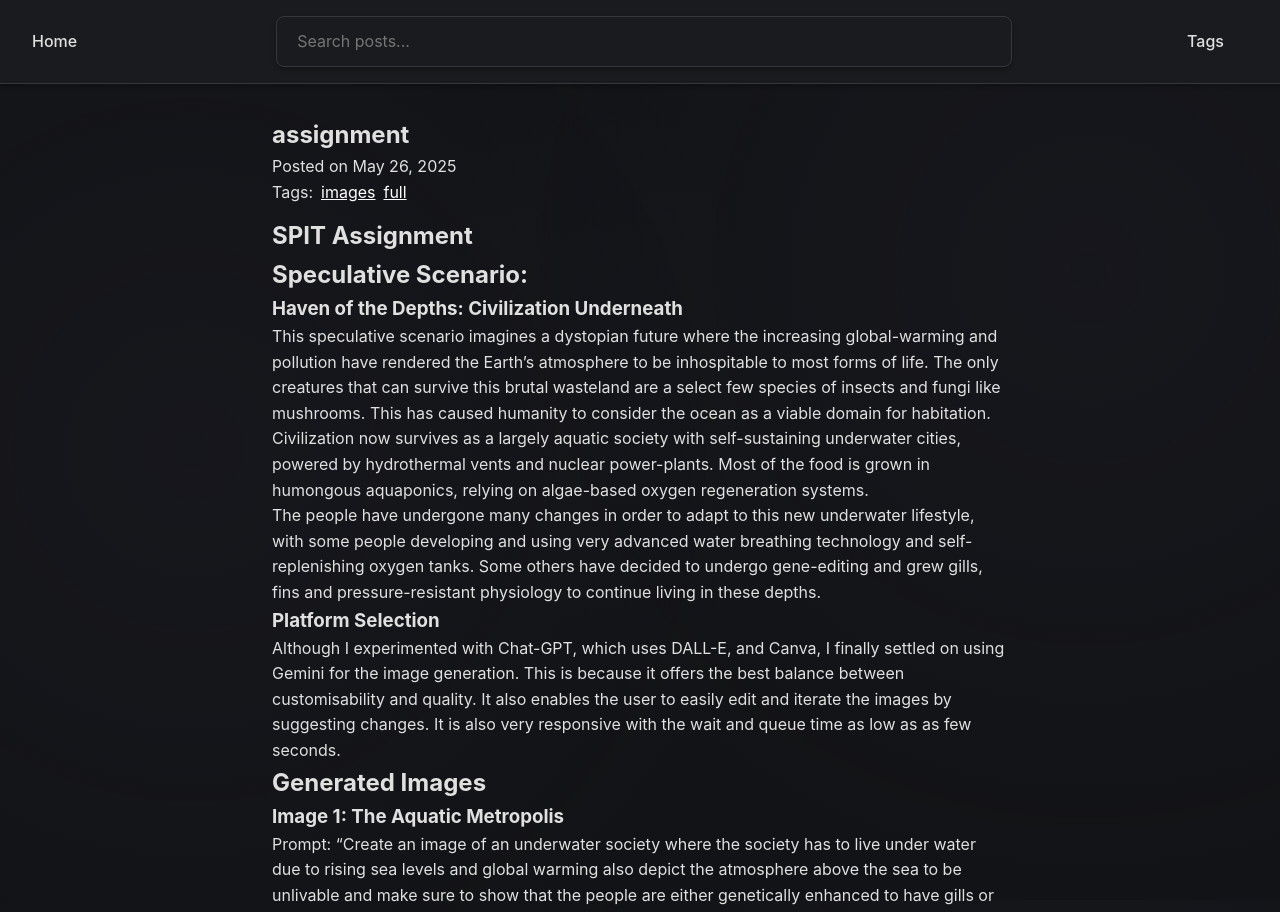
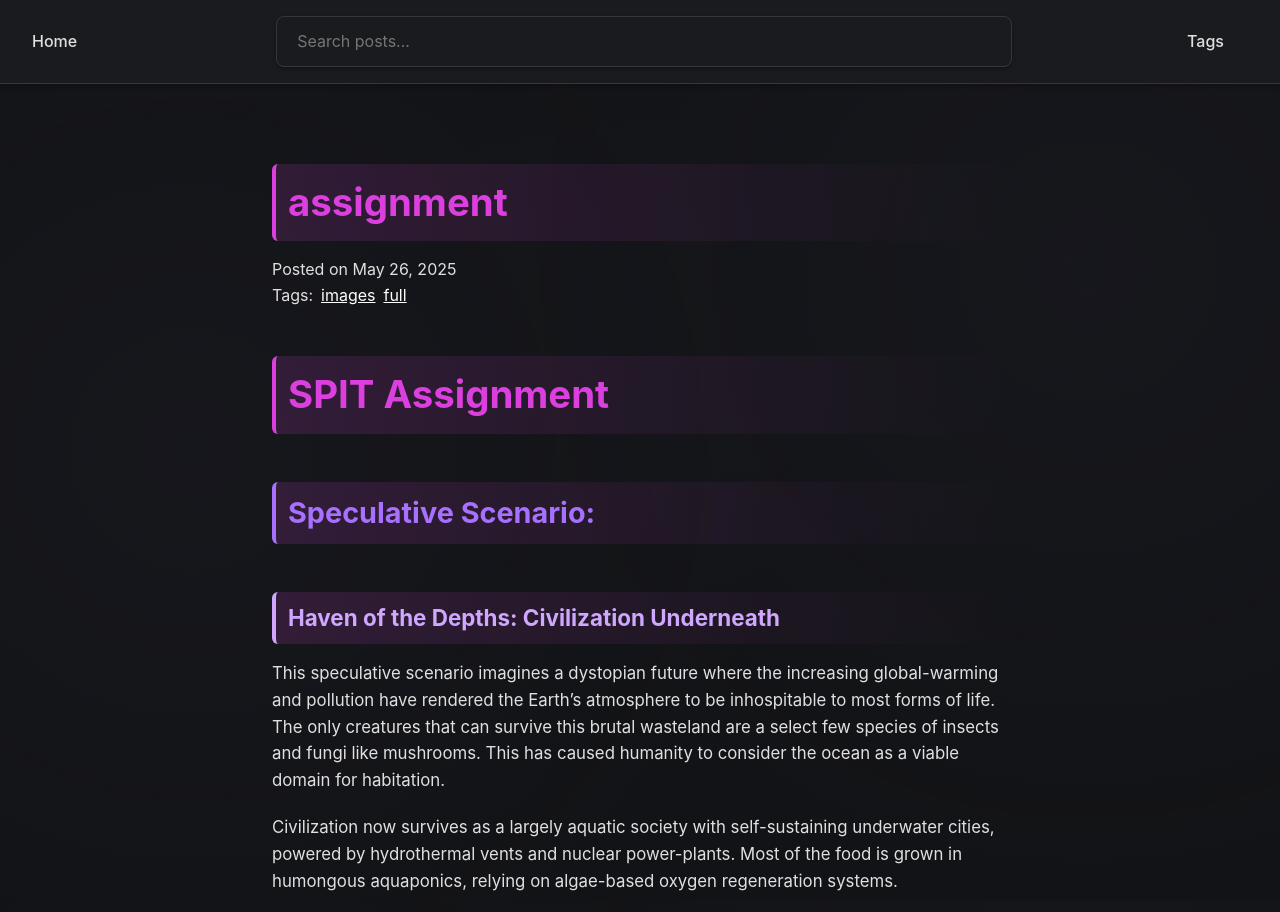
Before and after one commit to Dheeraj-Murthy/website-mathclub, a Jekyll site: the page built from _posts/2025-05-26-assignment.markdown, in a window 1280 px wide and 1400 px high. Shown: the top 912 px of the window. Built offline with Jekyll 4.4.1, drawn with Linux system fonts in a browser that asks for light colours; comment, search, counter and statistics services are not loaded.

Commit message:
added some styling funcitionality

```diff
--- a/_layouts/default.html
+++ b/_layouts/default.html
@@ -14,7 +14,9 @@
   <div id="searchResults"></div>
 
   <div class="container">
-    {{ content }}
+    <div class="markdown-body post">
+      {{ content }}
+    </div>
   </div>
 
   <script>
--- a/_layouts/post.html
+++ b/_layouts/post.html
@@ -2,7 +2,6 @@
 layout: default
 ---
 
-<!-- <link rel="stylesheet" href="{{ '/assets/css/github-markdown.css' | relative_url }}"> -->
 <article class="post">
   <h1>{{ page.title }}</h1>
   <div class="date">Posted on {{ page.date | date: "%B %d, %Y" }}</div>
--- a/assets/css/style.css
+++ b/assets/css/style.css
@@ -381,6 +381,56 @@ nav a:hover {
     }
 }
 
+/* Markdown Styling for .post and .markdown-body */
+.post h1, .post h2, .post h3, .markdown-body h1, .markdown-body h2, .markdown-body h3 {
+  background: linear-gradient(to right, rgba(219, 63, 221, 0.15), transparent);
+  padding: 0.5rem 0.75rem;
+  border-left: 4px solid #db3fdd; /* Using the purple from github-markdown.css */
+  margin-top: 3rem;
+  margin-bottom: 1rem;
+  font-weight: 700;
+  border-radius: 6px;
+}
+
+.post h1, .markdown-body h1 {
+  font-size: 2.4rem;
+  color: #db3fdd; /* Using the purple from github-markdown.css */
+  border-left-color: #db3fdd;
+}
+
+.post h2, .markdown-body h2 {
+  font-size: 1.8rem;
+  color: #a770ff; /* Using the lighter purple from github-markdown.css */
+  border-left-color: #a770ff;
+}
+
+.post h3, .markdown-body h3 {
+  font-size: 1.4rem;
+  color: #cfa7ff; /* Using the even lighter purple from github-markdown.css */
+  border-left-color: #cfa7ff;
+}
+
+.post p, .markdown-body p {
+    margin-bottom: 1.25rem;
+    font-size: 1.05rem;
+    color: var(--text-primary);
+}
+
+/* Make post list items clickable */
+.post-list li {
+    position: relative; /* Needed for absolute positioning of the pseudo-element */
+}
+
+.post-list li a.post-link::after {
+    content: '';
+    position: absolute;
+    top: 0;
+    left: 0;
+    right: 0;
+    bottom: 0;
+    z-index: 1; /* Ensure it's above other content but below the actual link text */
+}
+
 #searchResults {
   max-width: 800px;
   margin: 1.5rem auto;
```
Also changed, not shown: index.markdown (+17 -3 lines).
